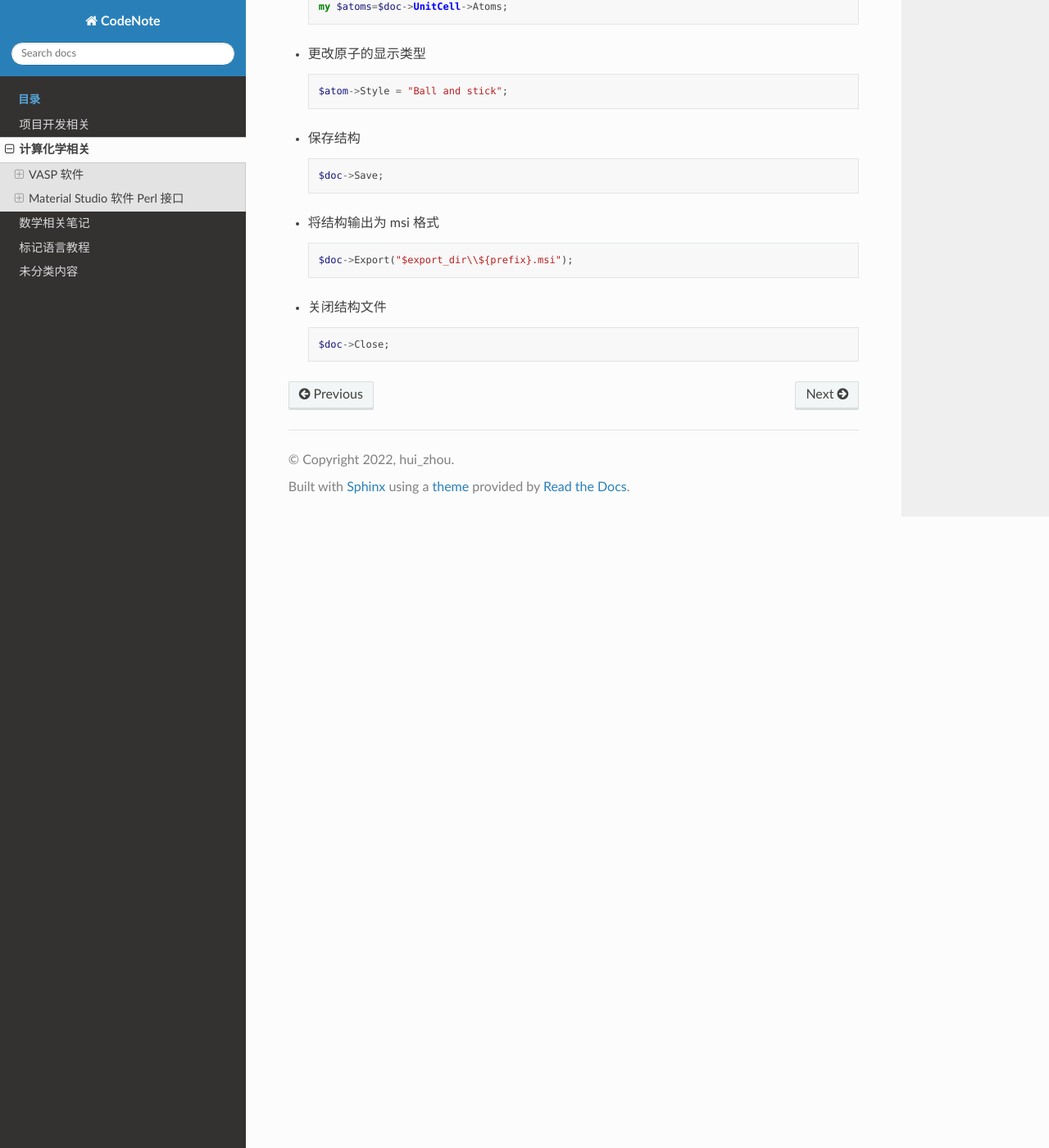
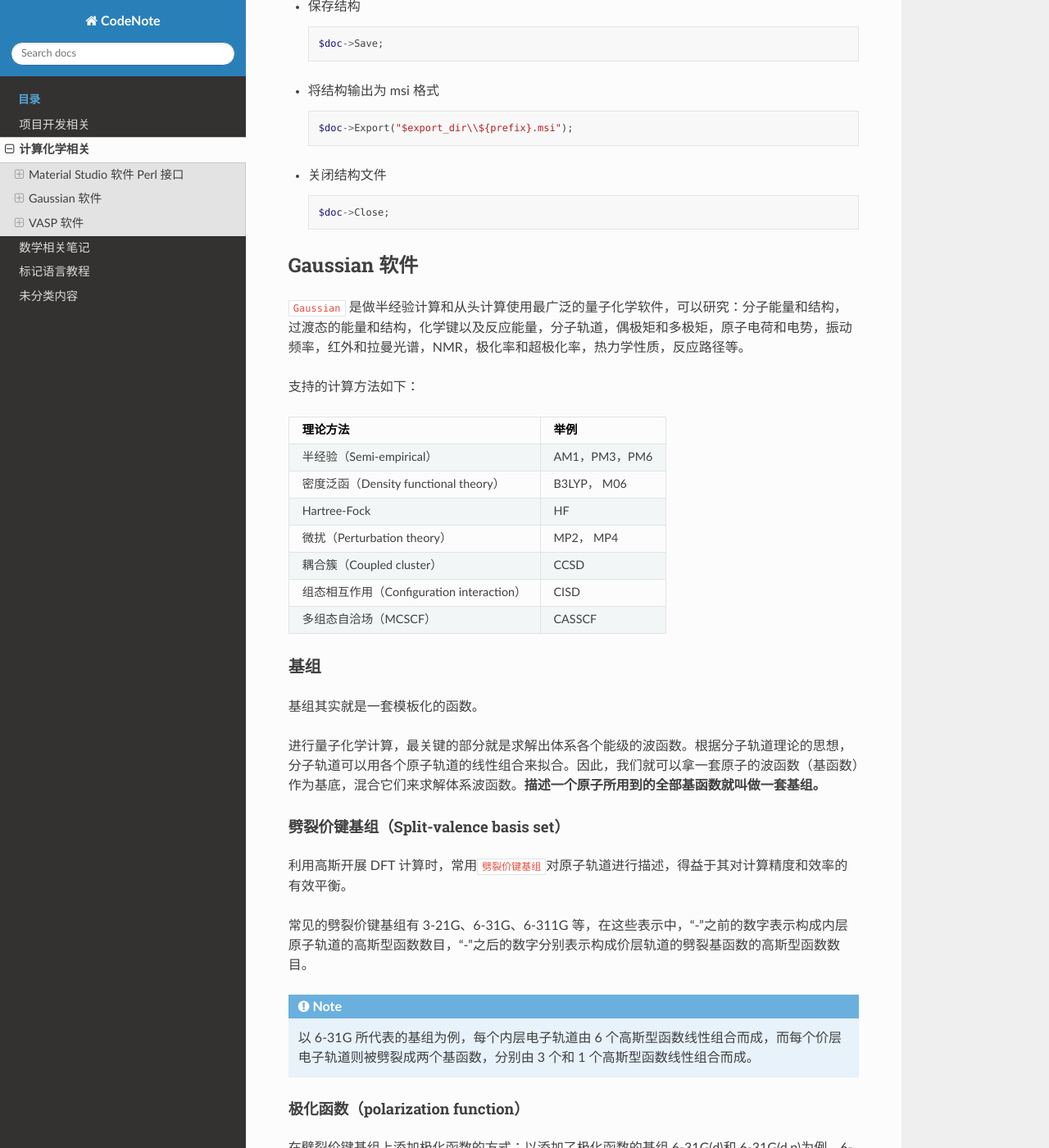
Before and after one commit to Rasic2/CodeNote, a Sphinx documentation site: the page built from docs/source/chemistry.md, in a window 1280 px wide and 1400 px high, scrolled down 1432 px. Shown: the whole window at 82% size. Built offline with Sphinx 7.4.7 and the Read the Docs theme 2.0.0, drawn with Linux system fonts in a browser that asks for light colours; some of the changed text lies outside the part shown.

Commit message:
add Gaussian

````diff
--- a/docs/source/chemistry.md
+++ b/docs/source/chemistry.md
@@ -92,3 +86,119 @@
   ```perl
   $doc->Close;
   ```
+
+## Gaussian 软件
+
+`Gaussian` 是做半经验计算和从头计算使用最广泛的量子化学软件，可以研究：分子能量和结构，过渡态的能量和结构，化学键以及反应能量，分子轨道，偶极矩和多极矩，原子电荷和电势，振动频率，红外和拉曼光谱，NMR，极化率和超极化率，热力学性质，反应路径等。
+
+支持的计算方法如下：
+
+| 理论方法                                  |     举例      |
+| ----------------------------------------- | :-----------: |
+| 半经验（Semi-empirical）                  | AM1，PM3，PM6 |
+| 密度泛函（Density functional theory）     |  B3LYP， M06  |
+| Hartree-Fock                              |      HF       |
+| 微扰（Perturbation theory）               |   MP2， MP4   |
+| 耦合簇（Coupled cluster）                 |     CCSD      |
+| 组态相互作用（Configuration interaction） |     CISD      |
+| 多组态自洽场（MCSCF）                     |    CASSCF     |
+
+### 基组
+
+基组其实就是一套模板化的函数。
+
+进行量子化学计算，最关键的部分就是求解出体系各个能级的波函数。根据分子轨道理论的思想，分子轨道可以用各个原子轨道的线性组合来拟合。因此，我们就可以拿一套原子的波函数（基函数）作为基底，混合它们来求解体系波函数。**描述一个原子所用到的全部基函数就叫做一套基组。**
+
+#### 劈裂价键基组（Split-valence basis set）
+
+利用高斯开展 DFT 计算时，常用`劈裂价键基组`对原子轨道进行描述，得益于其对计算精度和效率的有效平衡。
+
+常见的劈裂价键基组有 3-21G、6-31G、6-311G 等，在这些表示中，“-”之前的数字表示构成内层原子轨道的高斯型函数数目，“-”之后的数字分别表示构成价层轨道的劈裂基函数的高斯型函数数目。
+
+:::{note}
+以 6-31G 所代表的基组为例，每个内层电子轨道由 6 个高斯型函数线性组合而成，而每个价层电子轨道则被劈裂成两个基函数，分别由 3 个和 1 个高斯型函数线性组合而成。
+:::
+
+#### 极化函数（polarization function）
+
+在劈裂价键基组上添加极化函数的方式：以添加了极化函数的基组 6-31G(d)和 6-31G(d,p)为例，6-31G(d)相当于在劈裂价键基组 6-31G 的基础上为重原子（除氢，氦原子）添加一个 d 极化函数（在表示方法上，6-31G(d)等同于 6-31G\*）；而 6-31G(d,p)则相当于除了在劈裂价键基组 6-31G 的基础上为重原子添加一个 d 极化函数，也为轻原子（氢和氦原子）添加一个 p 极化函数（6-31G(d,p)等同于 6-31G\*\*）。
+
+#### 弥散函数（diffuse function）
+
+添加弥散基组的方式：以添加了极化函数和弥散函数的基组 6-31+G(d)和 6-31++G(d,p)为例，6-31+G(d)相当于在基组 6-31G 的基础上为重原子（除氢，氦原子）添加一个极化函数和一个弥散函数；而 6-31++G(d,p)则相当于除了在基组 6-31G 的基础上为重原子添加一个极化函数和一个弥散函数，也为轻原子（氢和氦原子）添加一个极化函数和一个弥散函数。
+
+#### Gaussian 关键词指明基组
+
+- 混合基组
+
+混合基组就是指不同的原子用不同的基组，写 `gen` 关键词代表从坐标部分后面读入基组定义。
+
+以 CH$_4$ 分子为例，如果我们想让 C 是 6-311G\*，H 是 6-31G\*\*，则输入文件为
+
+```
+# m062x/gen
+
+CH4
+
+0 1
+C -0.00000000  0.00000000  0.00000000
+H -0.00000000  0.00000000  1.09000000
+H -0.00000000 -1.02766186 -0.36333333
+H -0.88998127  0.51383093 -0.36333333
+H  0.88998127  0.51383093 -0.36333333
+
+C 0
+6-311G*
+****
+H 0
+6-31G**
+****
+```
+
+:::{note}
+可以在元素符号前写上`-`，表明分子中有这个元素则基组定义生效，如果没有这个元素也不报错，例如可以将上面 `C 0` 改成 `C -F 0`。
+:::
+
+- 赝势基组
+
+赝势基组需要和对应的赝势一起使用，使用赝势基组需要用 `genecp` 关键词，代表先从分子坐标后面读取赝势基组定义，再读取赝势定义。
+
+以 Cu(CO)+为例：
+
+```
+# B3LYP/genecp
+
+Cu(CO)+
+
+1 1
+Cu
+C 1 B1
+O 2 B2 1 180.
+
+B1 1.94000000
+B2 1.11540000
+
+Cu 0
+SDD
+****
+C O 0
+6-31G*
+****
+
+Cu 0
+SDD
+```
+
+#### 参考
+
+- [基组的简要介绍及选择建议](https://zhuanlan.zhihu.com/p/363177076)
+- [详解 Gaussian 中混合基组、自定义基组和赝势基组的输入](http://sobereva.com/60)
+- [Gaussian 教程 | 使用基组和赝势](http://blog.molcalx.com.cn/2017/11/30/gaussian-tutorial-basis-set.html)
+- [BSE 基组数据库](https://www.basissetexchange.org/)
+- [Stuttgart 系列赝势](http://www.tc.uni-koeln.de/PP/clickpse.en.html)
+
+## VASP 软件
+
+### 技巧
+
+- VASP 的 `NELECT` 参数不能等于 0，可设为 0.0001 替代。
--- a/docs/source/conf.py
+++ b/docs/source/conf.py
@@ -30,7 +30,7 @@
 # Add any Sphinx extension module names here, as strings. They can be
 # extensions coming with Sphinx (named 'sphinx.ext.*') or your custom
 # ones.
-extensions = ['sphinx.ext.autodoc', 'sphinx.ext.viewcode', 'myst_parser']
+extensions = ['sphinx.ext.autodoc', 'sphinx.ext.viewcode', 'myst_parser', 'sphinxcontrib.inkscapeconverter']
 
 myst_enable_extensions = [
     "amsmath",
--- a/requirements.txt
+++ b/requirements.txt
@@ -1,2 +1,3 @@
 myst-parser
 myst-parser[linkify]
+sphinxcontrib.inkscapeconverter
````
Also changed, not shown: other parts of docs/source/chemistry.md (+0 -6 lines), docs/source/sphinx.md (+1 -1 lines), .readthedocs.yaml.
